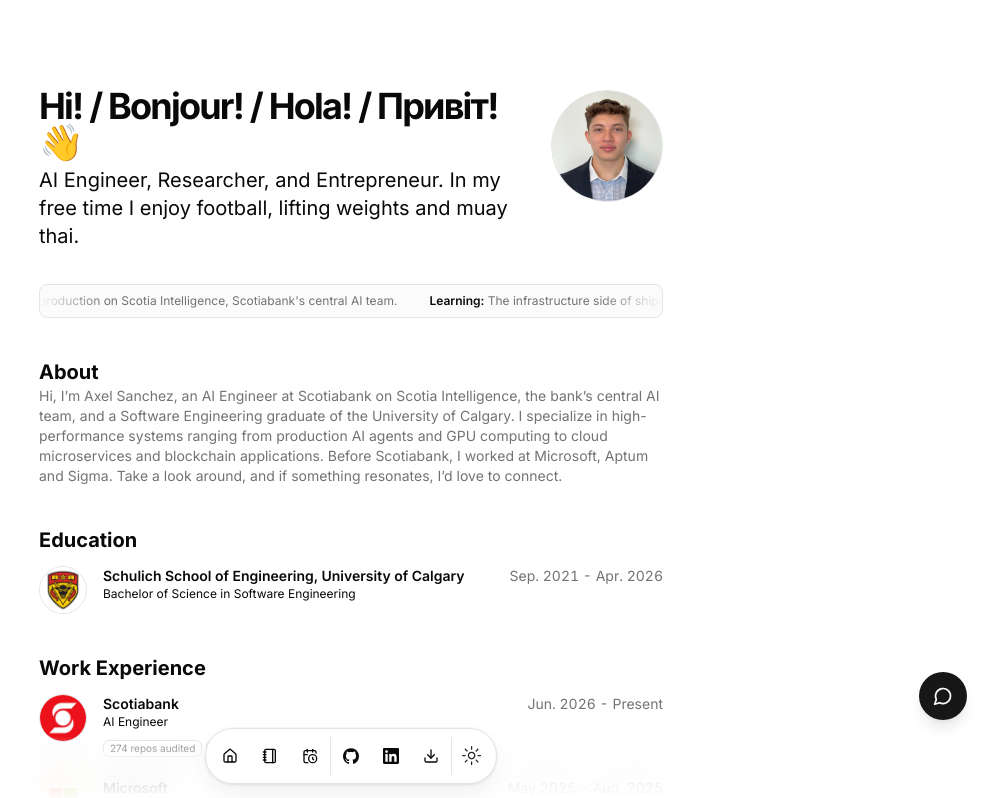
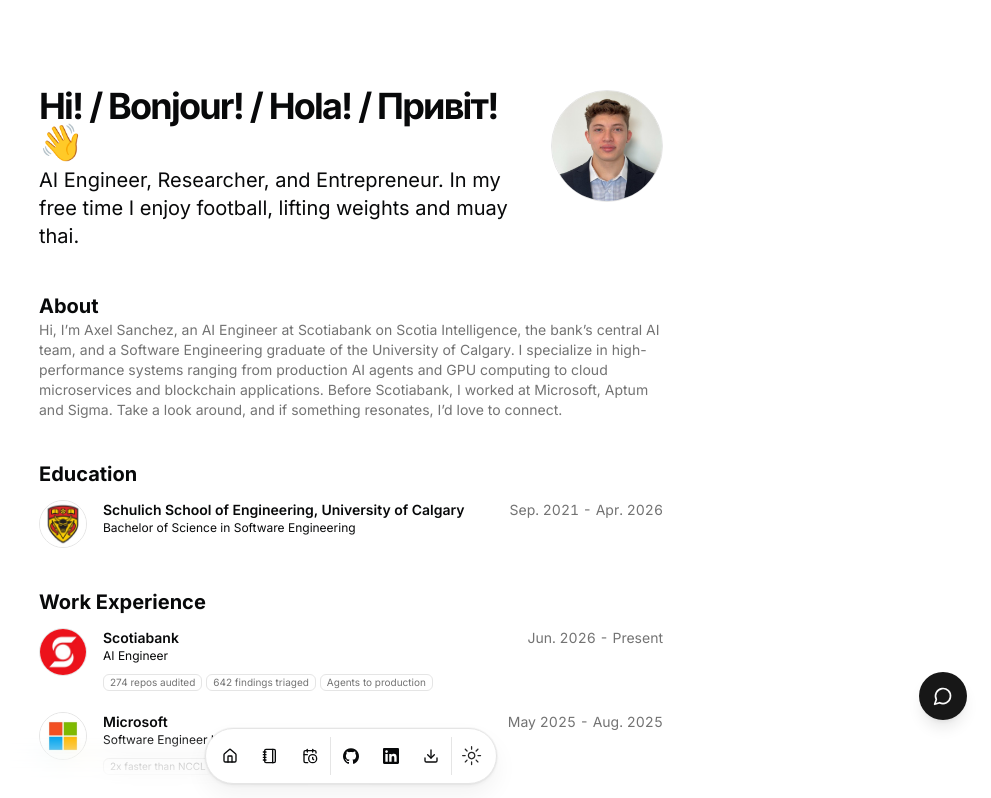
Before and after one commit to Axeloooo/Portfolio, a Next.js app: page / in a window 1280 px wide. Shown: the top 798 px of the page, without its empty margins (289-1280 px from the left). Built offline with nearby package versions, Linux system fonts and the light colour scheme.

Commit message:
Revert "feat: add now ticker under the hero (PORT-8) (#45)"
This reverts commit 33c940ee6869dfdea627a133e810b2f1e4dbb0f1.

```diff
--- a/src/app/page.tsx
+++ b/src/app/page.tsx
@@ -1,7 +1,6 @@
 import { HackathonCard } from "@/components/hackathon-card";
 import BlurFade from "@/components/magicui/blur-fade";
 import BlurFadeText from "@/components/magicui/blur-fade-text";
-import NowTicker from "@/components/now-ticker";
 import { ProjectCard } from "@/components/project-card";
 import { ResumeCard } from "@/components/resume-card";
 import { Avatar, AvatarFallback, AvatarImage } from "@/components/ui/avatar";
@@ -37,9 +36,6 @@
               </Avatar>
             </BlurFade>
           </div>
-          <BlurFade delay={BLUR_FADE_DELAY * 2}>
-            <NowTicker />
-          </BlurFade>
         </div>
       </section>
       <section id="about">
--- a/src/components/now-ticker.tsx
+++ /dev/null
@@ -1,42 +0,0 @@
-import { Marquee } from "@/components/magicui/marquee";
-import { getBlogPosts } from "@/data/blog";
-import { DATA } from "@/data/resume";
-import Link from "next/link";
-
-type BlogPost = Awaited<ReturnType<typeof getBlogPosts>>[number];
-type NowItem = (typeof DATA.now.items)[number];
-
-async function latestPostTitle(): Promise<string | undefined> {
-  const posts: BlogPost[] = await getBlogPosts();
-  const latest: BlogPost | undefined = posts.sort(
-    (a: BlogPost, b: BlogPost): number =>
-      new Date(b.metadata.publishedAt).getTime() - new Date(a.metadata.publishedAt).getTime()
-  )[0];
-  return latest?.metadata.title;
-}
-
-// A thin strip of what I'm up to, built from DATA.now plus the latest post.
-// The whole strip is one link to /now, so the marquee's hidden copy holds no
-// focusable links; screen readers read the visible copy as the link text.
-export default async function NowTicker() {
-  const postTitle: string | undefined = await latestPostTitle();
-  const items: { label: string; text: string }[] = [
-    ...DATA.now.items.map(({ label, text }: NowItem) => ({ label, text })),
-    ...(postTitle ? [{ label: "Latest post", text: postTitle }] : []),
-  ];
-
-  return (
-    <Link
-      href="/now"
-      className="block rounded-lg border bg-muted/40 py-2 text-xs text-muted-foreground transition-colors hover:text-foreground"
-    >
-      <Marquee duration={60} className="[--gap:2rem]">
-        {items.map(({ label, text }) => (
-          <span key={label} className="whitespace-nowrap">
-            <span className="font-semibold text-foreground">{label}:</span> {text}
-          </span>
-        ))}
-      </Marquee>
-    </Link>
-  );
-}
```
